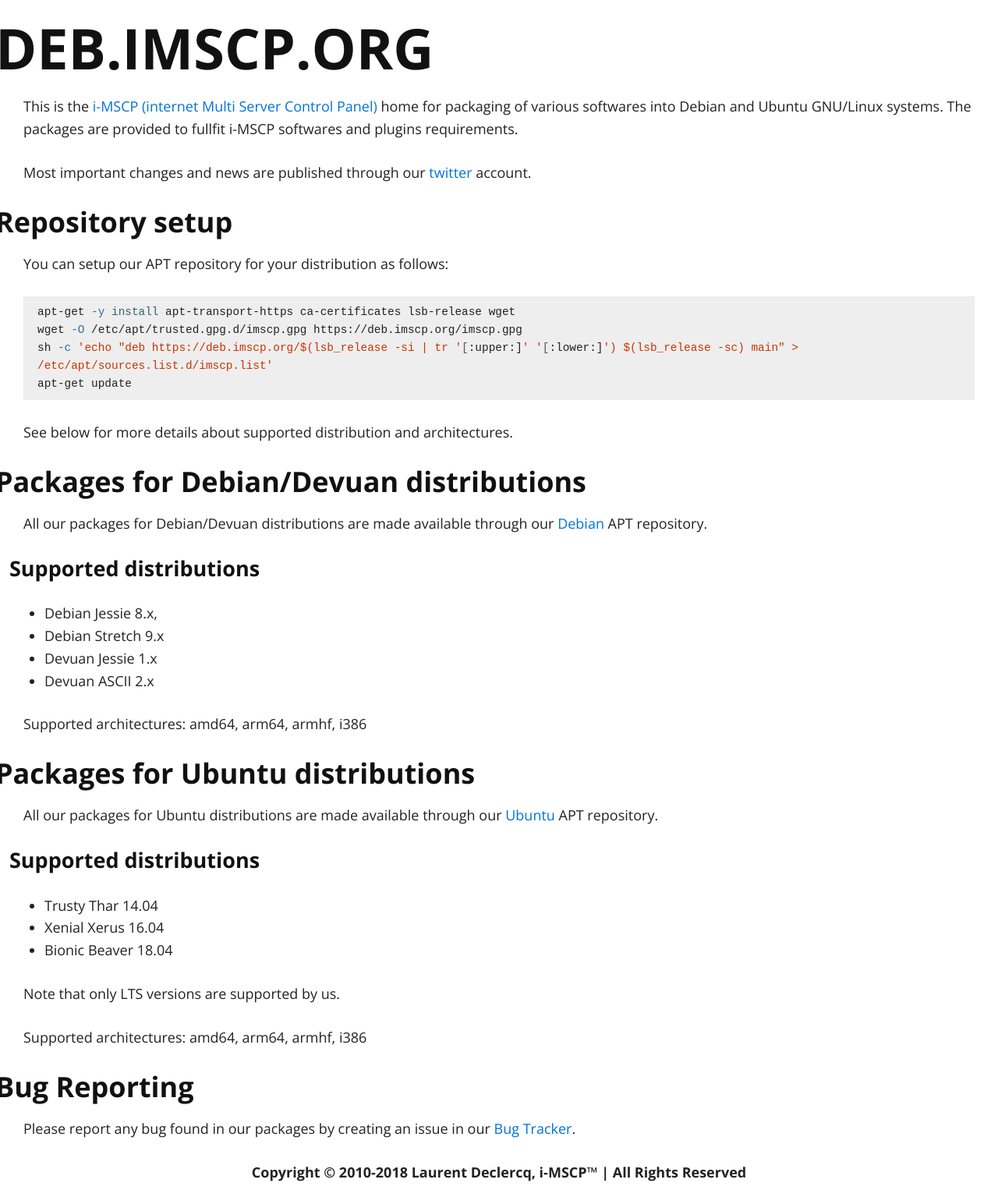
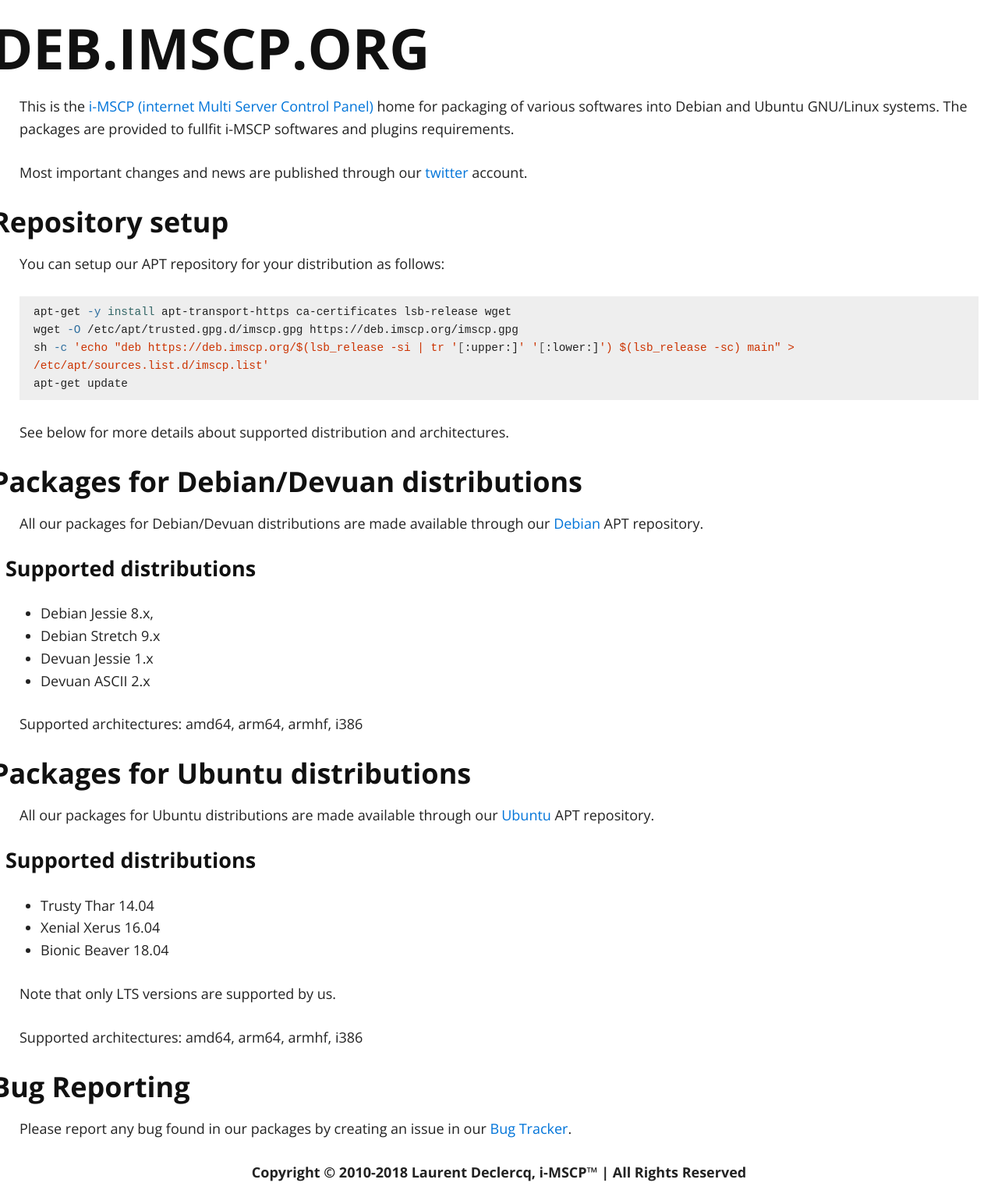
Before and after one commit to i-MSCP-deb-packages/deb.imscp.org, a Jekyll site: the page built from index.md, in a window 1280 px wide. Shown: the whole page at 78% size. Built offline with Jekyll 4.4.1, drawn with Linux system fonts in a browser that asks for light colours.

Commit message:
CSS adjustments

```diff
--- a/css/solo.css
+++ b/css/solo.css
@@ -194,7 +194,7 @@ pre > code {
 }
 
 .container {
-  max-width: 1220px;
+  max-width: 1230px;
   margin: 0 auto;
   padding: 0 0.75rem;
 }
```
